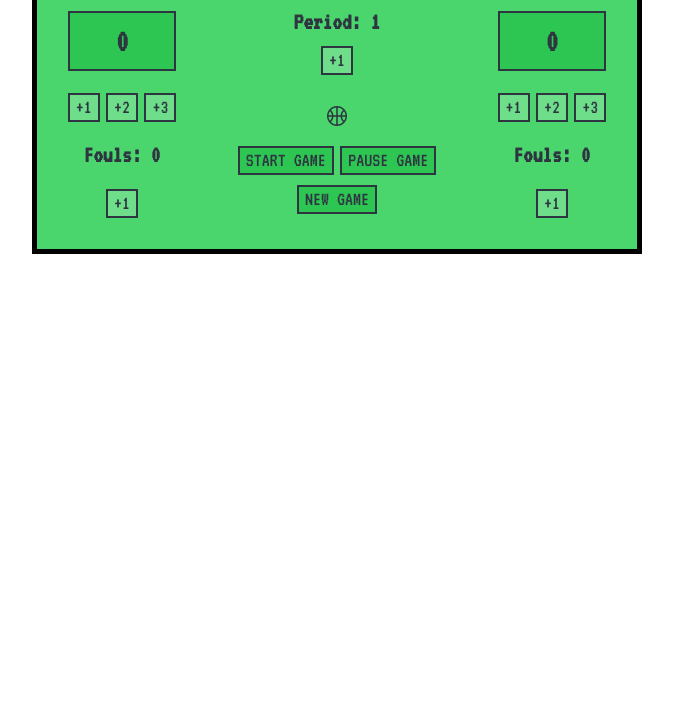
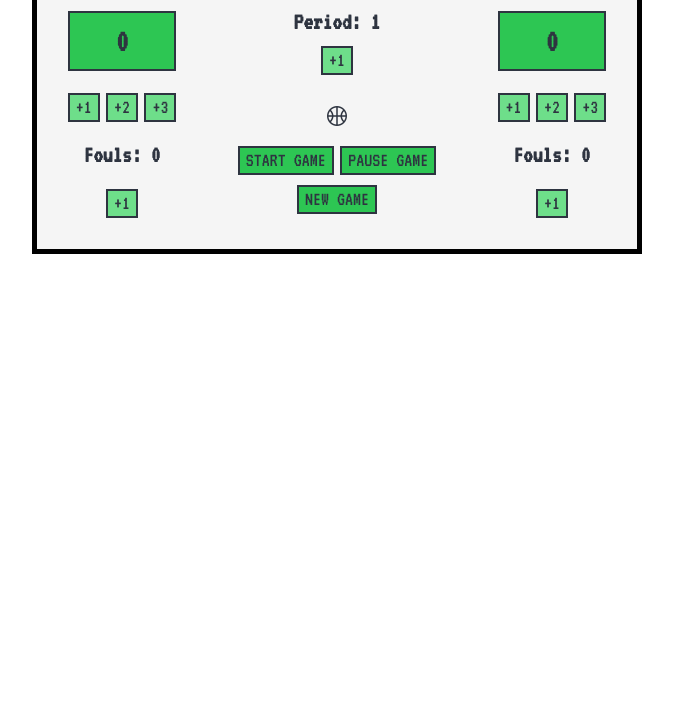
Before and after one commit to xavimaestas/bball-scoreboard, a website: page index.html in a window 1280 px wide. Shown: the part 76-800 px from the top of the page, without its empty margins (303-976 px from the left). Drawn offline with nearby package versions, Linux system fonts and the light colour scheme.

Commit message:
updated scoreboard background color

```diff
--- a/index.css
+++ b/index.css
@@ -14,7 +14,7 @@ html, body {
     align-items: start;
     border: 5px solid black;
     color: #2e3440;
-    background: #4ad66d;
+    background: whitesmoke;
 
 }
 
```
